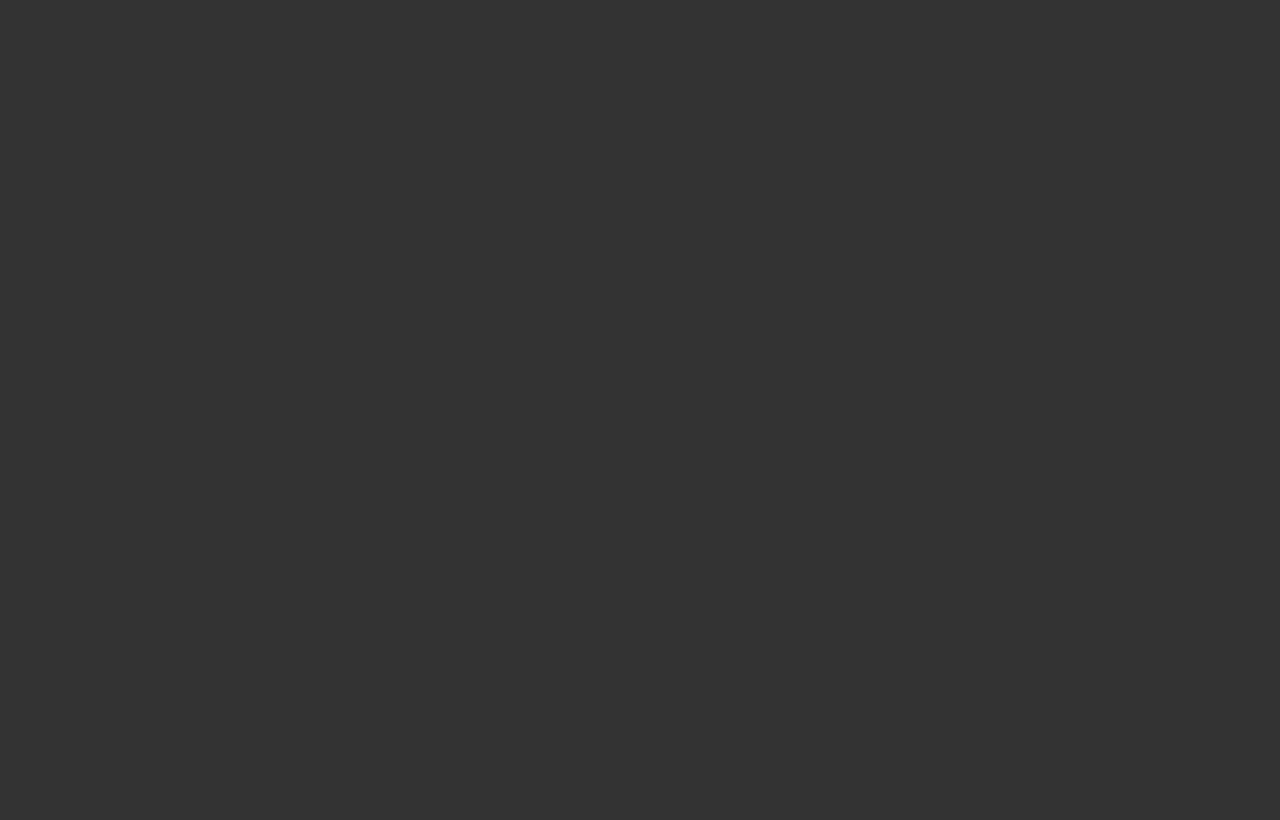
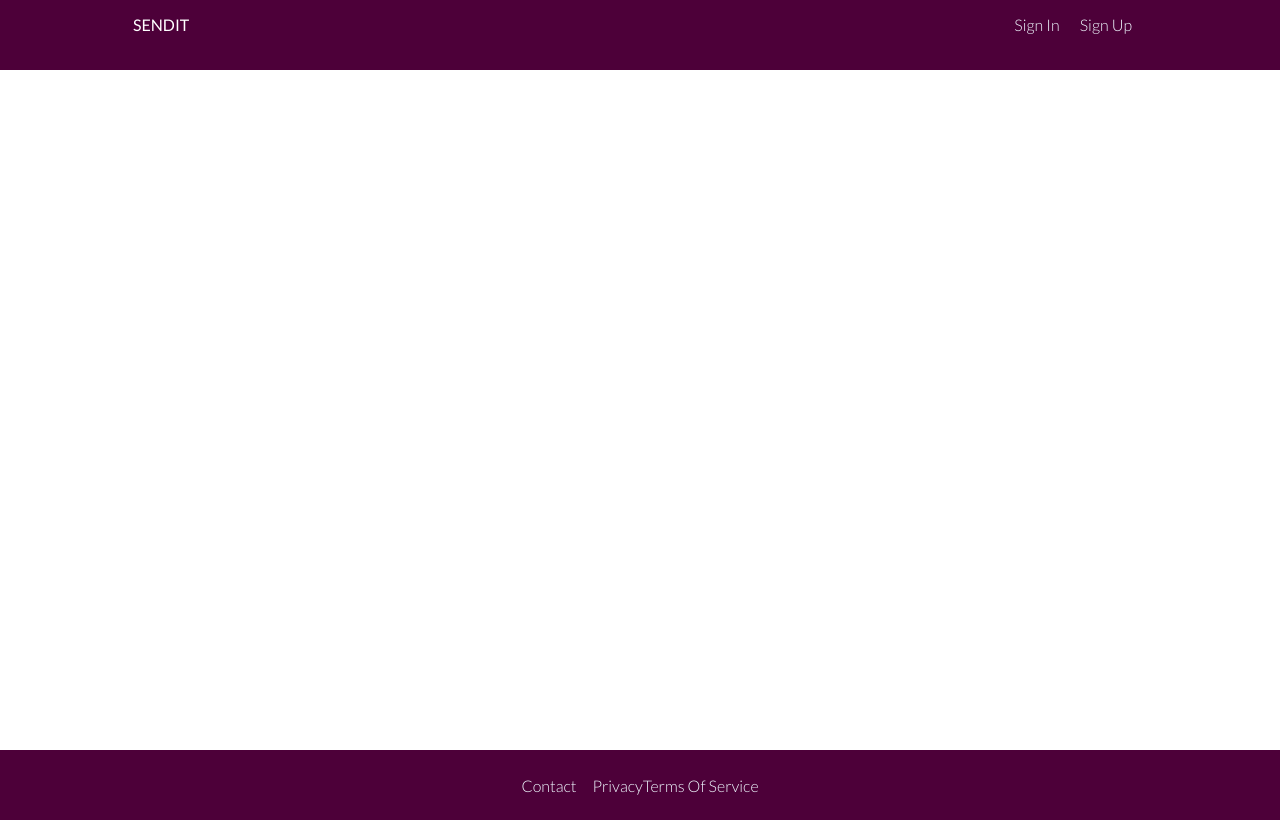
Before and after one commit to oneEyedSunday/sendit-react-frontend, a React (Create React App) app: page / in a window 1280 px wide. Built offline with nearby package versions, Linux system fonts and the light colour scheme.

Commit message:
Updated App component structure

```diff
--- a/src/App.js
+++ b/src/App.js
@@ -1,11 +1,18 @@
 import React, { Component } from 'react';
 import './App.css';
+import components from './components';
+
+const { Footer, NavBar, Home } = components;
 
 class App extends Component {
   render() {
     return (
-      <div className="App">
-
+      <div className="container">
+          <NavBar />
+          <main className="main flex-column justify-content__center align-items__center">
+            <Home />
+          </main>
+          <Footer />
       </div>
     );
   }
```
